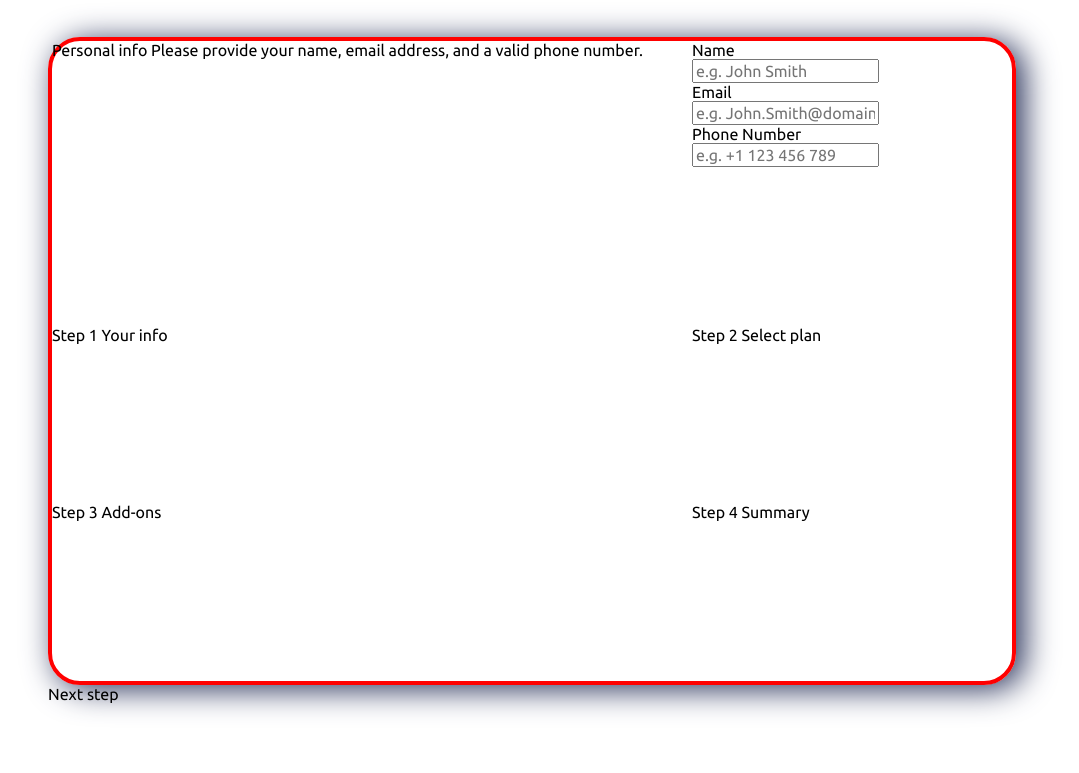
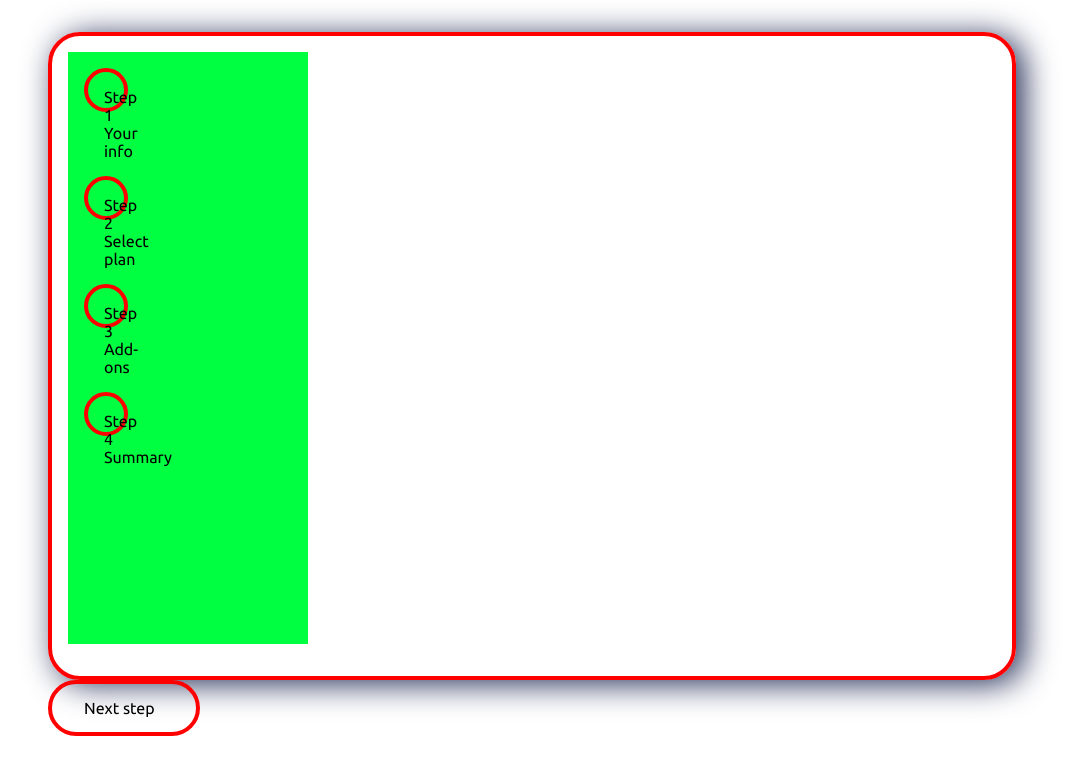
Before and after one commit to CatchingStarDust/signup, a plain HTML site: page index.html in a window 1280 px wide. Shown: the whole page, without its empty margins (108-1187 px from the left). Drawn offline with Linux system fonts and the light colour scheme.

Commit message:
changed display of elements to flex

```diff
--- a/index.html
+++ b/index.html
@@ -26,14 +26,14 @@
 
             <div class="main-face">
 
-                <div class="Prompt">
+                <!-- <div class="Prompt">
                     <p>
                         Personal info
                         <span>Please provide your name, email address, and a valid phone number.</span>
                     </p>
-                </div>
+                </div> -->
 
-                <div class="enter-info-container">
+                <!-- <div class="enter-info-container">
 
                     <div class="enter-info-prompt">Name</div>
                     <input type="text" id="text-box" name="Name" placeholder="e.g. John Smith">
@@ -43,7 +43,9 @@
 
                     <div class="enter-info-prompt">Phone Number</div>
                     <input type="text" id="text-box" name="phone" placeholder="e.g. +1 123 456 789">
-                </div>
+                </div> -->
+
+                <div class="step-info-container">
 
                     <div class="step-info-circle">
                     <span> Step 1</span> Your info
@@ -59,6 +61,7 @@
 
                     <div class="step-info-circle">
                     <span> Step 4</span> Summary
+                    </div>
                 </div>
             </div>
 
--- a/style.scss
+++ b/style.scss
@@ -21,14 +21,54 @@ body {
     .main-face {
         min-width: 60rem;
         min-height: 40rem;
-        grid-template-columns: 2fr 1fr;
+        grid-template-columns: 20fr 1fr;
         box-shadow: .5rem .25rem 2rem 0 $dark-blue;
+        overflow: hidden;
 
     }
 }
 
 .main-face {
     border-radius: 2rem;
-    display: grid;
+    display: flex;
+    flex-direction: column;
+    max-width: 60rem;
+    max-height: 30rem;
     border: 0.25rem solid $red;
 }
+
+.step-info-container {
+    display: flex;
+    flex-direction: column;
+    height: 40rem;
+    width: 15rem;
+    margin-bottom: 2rem;
+    margin-left: 1rem;
+    margin-top: 1rem;
+    gap: 2rem;
+
+    background-color: $green;
+}
+
+.step-info-circle {
+    padding: 1rem;
+    margin: 1rem;
+    width: 0.25rem;
+    height: 0.25rem;
+    border-radius: 100%;
+
+    border: 0.25rem solid $red;
+
+}
+
+.nav-button {
+    max-width: 5rem;
+    padding: 1rem 2rem;
+    line-height: 1;
+    border-radius: 2rem;
+    cursor: pointer;
+
+    border: 0.25rem solid $red;
+
+
+}
```
Also changed, not shown: style.css, 1 other file. Lines whose indentation alone changed are shown as unchanged.
